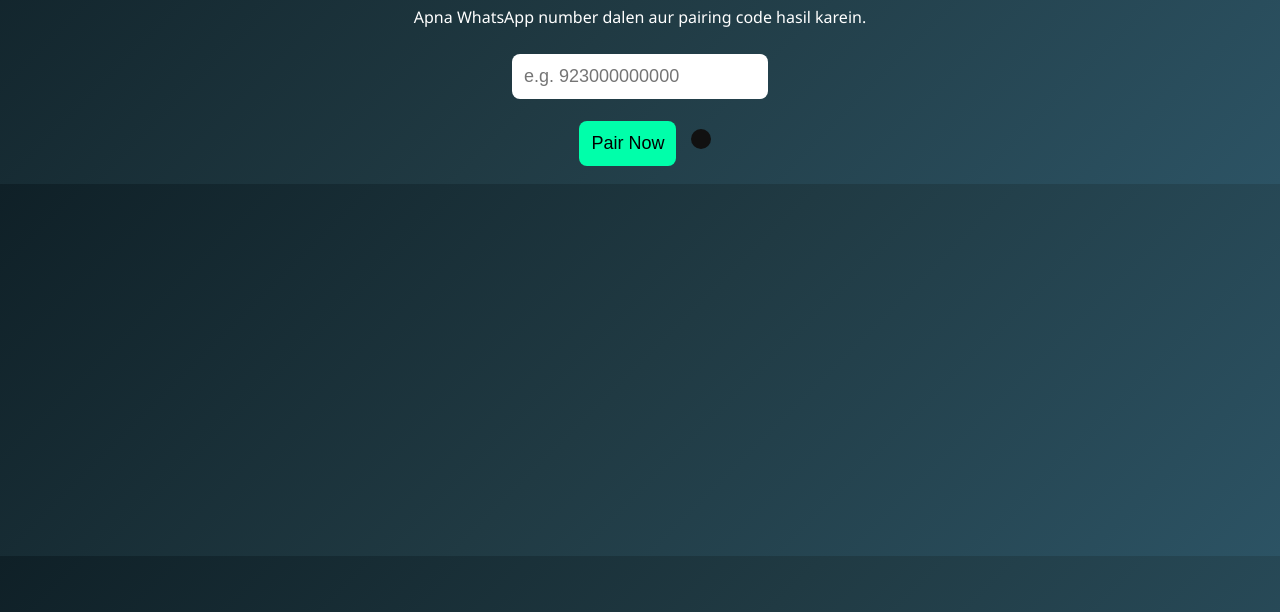
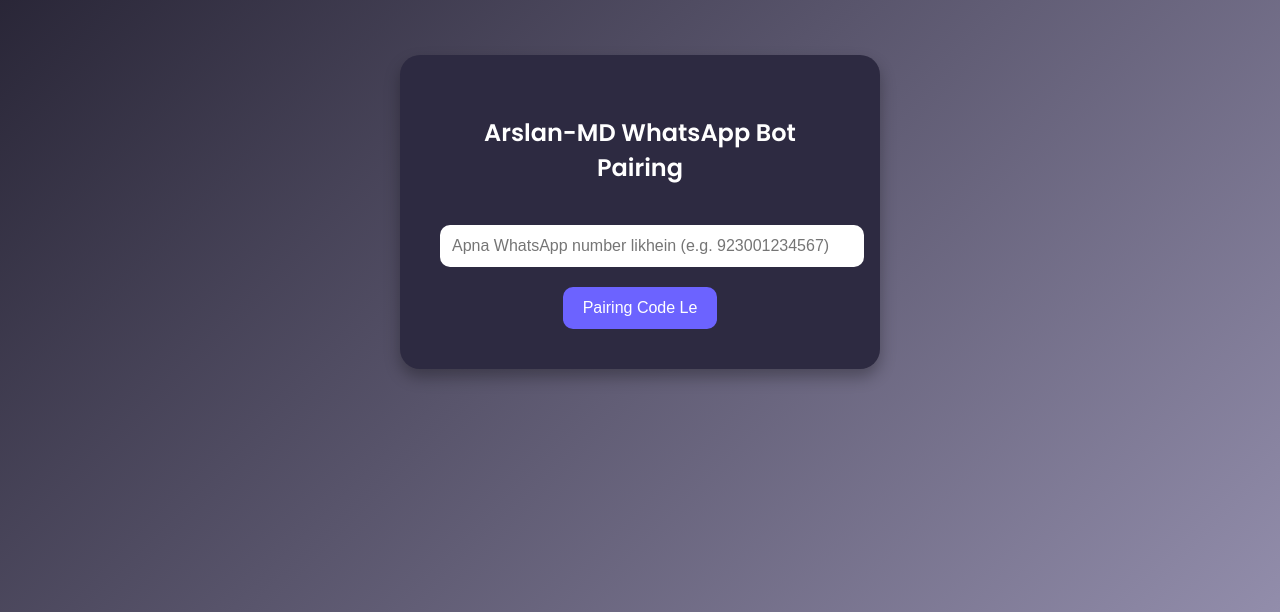
Before and after one commit to ArslanMDofficial/ArslanMD-Pairing, a website: page client/index.html in a window 1280 px wide. Shown: the part 188-800 px from the top of the page. Drawn offline with Linux system fonts and the light colour scheme.

Commit message:
Update index.html

```diff
--- a/client/index.html
+++ b/client/index.html
@@ -1,63 +1,105 @@
 <!DOCTYPE html>
 <html lang="en">
 <head>
-  <meta charset="UTF-8">
+  <meta charset="UTF-8" />
+  <meta name="viewport" content="width=device-width, initial-scale=1.0"/>
   <title>Arslan-MD Pairing</title>
+  <link href="https://fonts.googleapis.com/css2?family=Poppins:wght@400;600&display=swap" rel="stylesheet">
   <style>
     body {
-      background: linear-gradient(135deg, #0f2027, #203a43, #2c5364);
-      font-family: 'Segoe UI', sans-serif;
+      font-family: 'Poppins', sans-serif;
+      background: linear-gradient(135deg, #1f1c2c, #928dab);
       color: white;
+      display: flex;
+      flex-direction: column;
+      align-items: center;
+      justify-content: center;
+      height: 100vh;
+      margin: 0;
+    }
+    .container {
+      background: #2d2a41;
+      padding: 40px;
+      border-radius: 20px;
+      box-shadow: 0 8px 16px rgba(0,0,0,0.3);
       text-align: center;
-      padding-top: 100px;
+      max-width: 400px;
+      width: 90%;
     }
-    input, button {
+    input[type="text"] {
       padding: 12px;
-      border-radius: 8px;
+      width: 100%;
+      margin: 20px 0;
       border: none;
-      font-size: 18px;
-      margin: 10px;
+      border-radius: 10px;
+      font-size: 16px;
     }
     button {
-      background-color: #00ffaa;
+      padding: 12px 20px;
+      background-color: #6c63ff;
+      color: white;
+      border: none;
+      border-radius: 10px;
       cursor: pointer;
-      transition: 0.3s;
+      font-size: 16px;
+      transition: background 0.3s;
     }
     button:hover {
-      background-color: #00dd88;
+      background-color: #5848e5;
     }
     .code-box {
       margin-top: 20px;
-      font-size: 28px;
-      background-color: #111;
-      padding: 10px;
+      background: #1e1c29;
+      padding: 15px;
       border-radius: 10px;
-      display: inline-block;
+      font-size: 20px;
+      letter-spacing: 2px;
+      word-break: break-all;
+    }
+    .copy-btn {
+      margin-top: 10px;
+      background-color: #43cea2;
     }
   </style>
 </head>
 <body>
-  <h1>🤖 Arslan-MD WhatsApp Bot Pairing</h1>
-  <p>Apna WhatsApp number dalen aur pairing code hasil karein.</p>
-  <input id="numberInput" type="text" placeholder="e.g. 923000000000" />
-  <br />
-  <button onclick="generateCode()">Pair Now</button>
-  <div id="result" class="code-box"></div>
+  <div class="container">
+    <h2>Arslan-MD WhatsApp Bot Pairing</h2>
+    <input type="text" id="number" placeholder="Apna WhatsApp number likhein (e.g. 923001234567)" />
+    <button onclick="generatePairingCode()">Pairing Code Le</button>
+    <div id="result" class="code-box" style="display:none;"></div>
+    <button id="copyBtn" class="copy-btn" style="display:none;" onclick="copyCode()">Copy Code</button>
+  </div>
 
   <script>
-    async function generateCode() {
-      const number = document.getElementById('numberInput').value;
-      const res = await fetch('/generate', {
-        method: 'POST',
-        headers: { 'Content-Type': 'application/json' },
+    async function generatePairingCode() {
+      const number = document.getElementById("number").value.trim();
+      if (!number.match(/^\d{10,15}$/)) {
+        alert("Sahi WhatsApp number likhein (e.g. 923001234567)");
+        return;
+      }
+
+      const res = await fetch("/generate", {
+        method: "POST",
+        headers: {'Content-Type': 'application/json'},
         body: JSON.stringify({ number })
       });
+
       const data = await res.json();
       if (data.code) {
-        document.getElementById('result').innerText = "Pairing Code: " + data.code;
+        document.getElementById("result").style.display = "block";
+        document.getElementById("result").innerText = data.code;
+        document.getElementById("copyBtn").style.display = "inline-block";
       } else {
-        document.getElementById('result').innerText = "Error generating code";
+        alert("Kuch masla hua. Try dobara.");
       }
+    }
+
+    function copyCode() {
+      const text = document.getElementById("result").innerText;
+      navigator.clipboard.writeText(text).then(() => {
+        alert("Pairing Code Copy hogaya!");
+      });
     }
   </script>
 </body>
```
